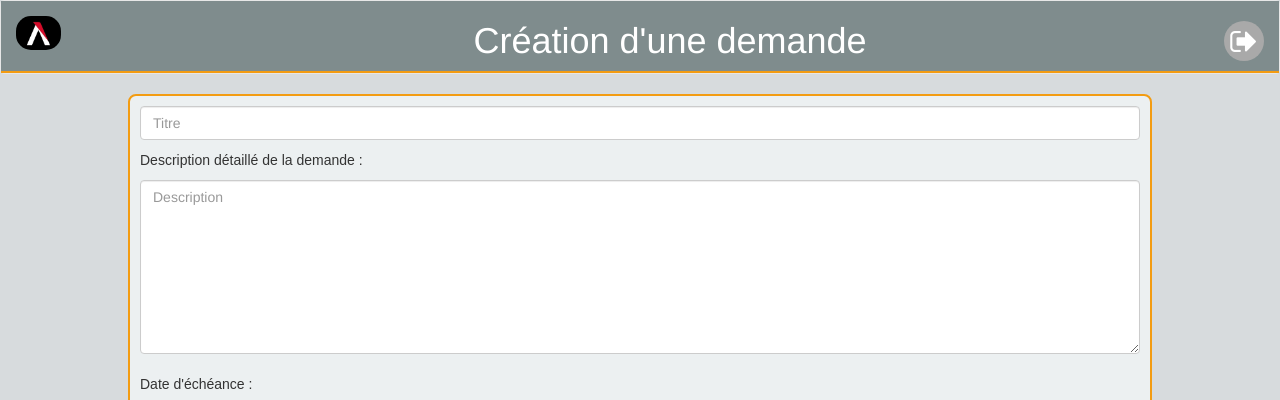
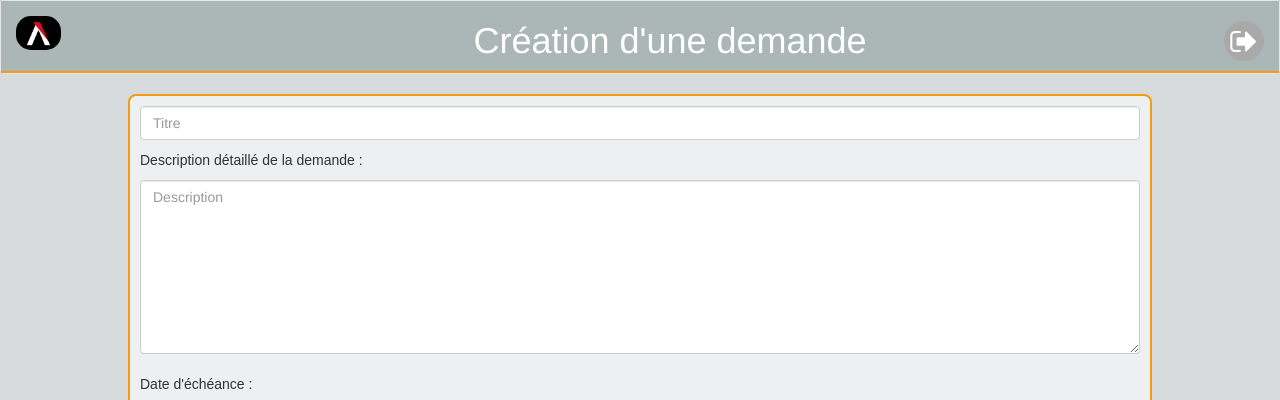
Before and after one commit to codati/ares-aston, a PHP site: page /view/addTache.php in a window 1280 px wide. Shown: the top 400 px of the page. Run offline with PHP 8.4, Linux system fonts and the light colour scheme; the template is opened without the code that fills it, so the values that code supplies are empty; some libraries are stand-ins or nearby versions.

Commit message:
Correctif CSS

```diff
--- a/public/css/styles.css
+++ b/public/css/styles.css
@@ -137,7 +137,7 @@ table {
 
 .container-fluid {
 	color: white;
-	background-color: rgba(127, 140, 141,1.0);
+	background-color: #ABB7B7;
 	border-bottom: 2px solid rgba(243, 156, 18,1.0);
 }
 
@@ -236,7 +236,7 @@ a {
 }
 
 .details-icon {
-	color: white;
+	color: #3498db;
 	margin-left: 15px;
 	font-size: 20px !important;
 	transition: all 0.3s ease;
```
